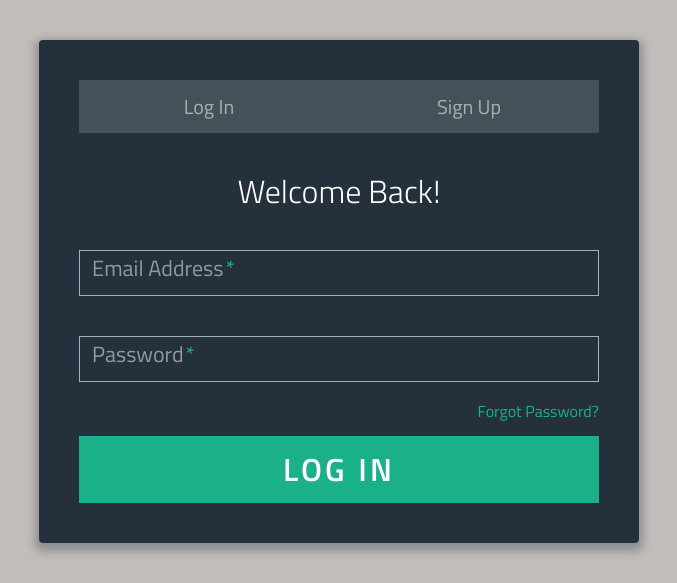
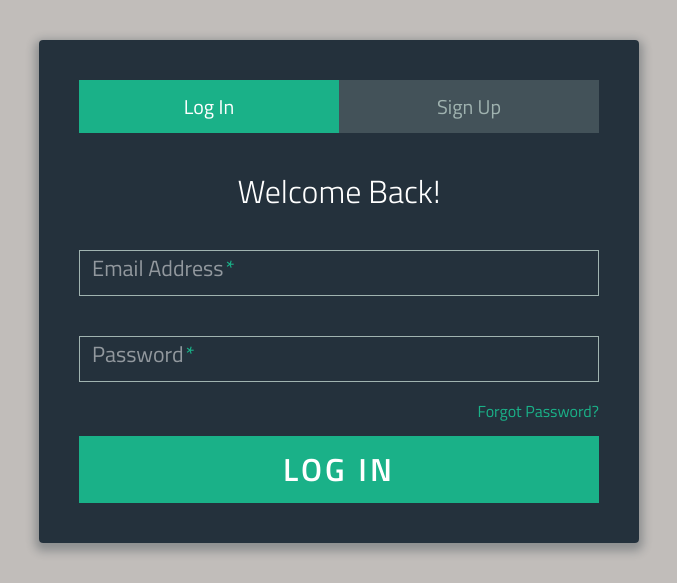
Before and after one commit to avinash-startupwala/check, a PHP site: page /log.php in a window 1280 px wide. Shown: the top 583 px of the page, without its empty margins (301-978 px from the left). Run offline with PHP 8.4, Linux system fonts and the light colour scheme; some libraries are stand-ins or nearby versions.

Commit message:
Update log.php

```diff
--- a/log.php
+++ b/log.php
@@ -39,7 +39,7 @@
 
       <ul class="tab-group">
 
-        <li class="tab "><a href="#login">Log In</a></li>
+        <li class="tab active"><a href="#login">Log In</a></li>
          <li class="tab "><a href="https://still-ridge-44294.herokuapp.com/index2.html">Sign Up</a></li>
       </ul>
 
```
